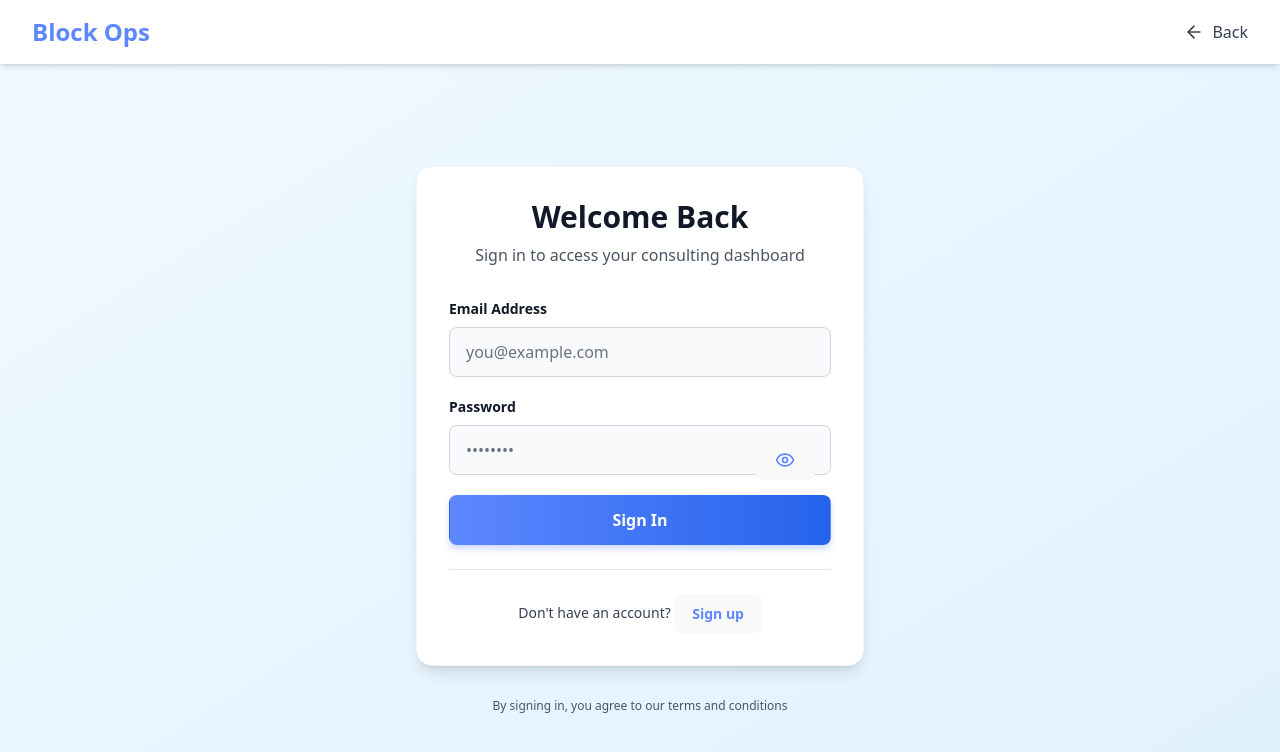
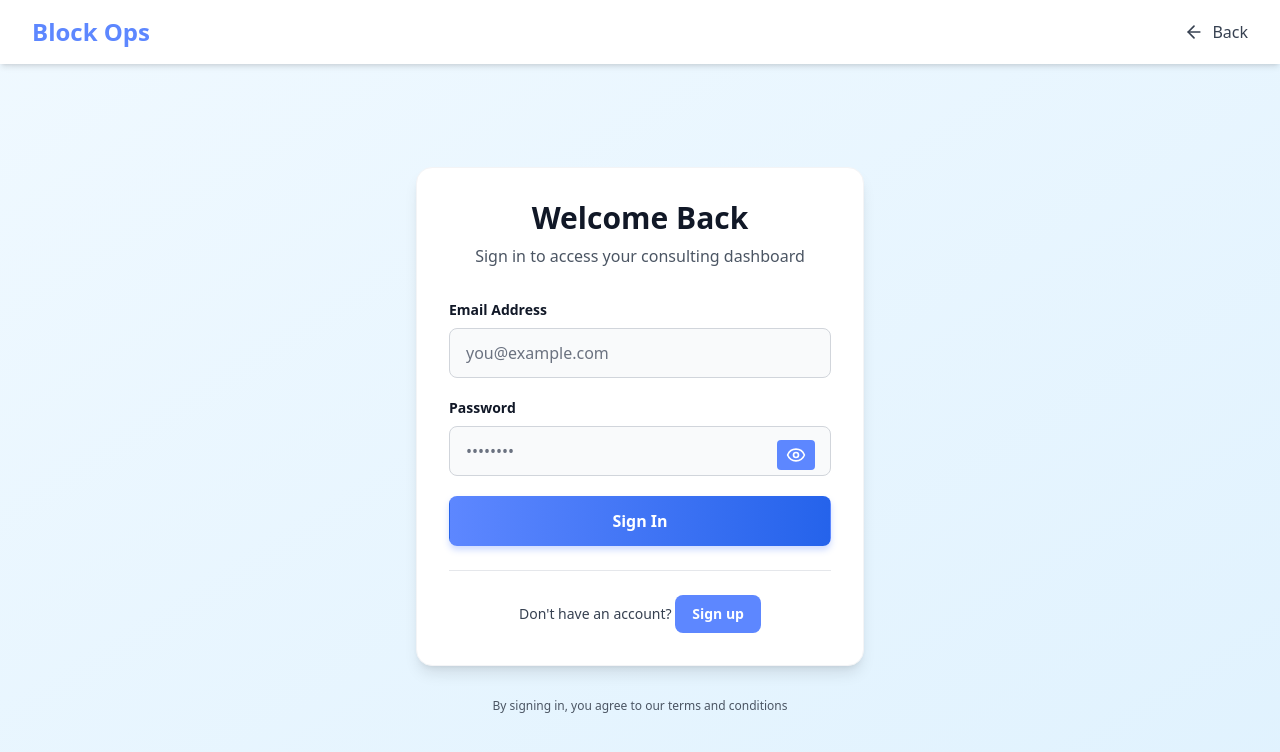
Before and after one commit to mhinman87/BlockOps, a React (Vite) app in the folder frontend/: page /login in a window 1280 px wide. Shown: the top 752 px of the page. Built offline with nearby package versions, Linux system fonts and the light colour scheme; no server answers.

Commit message:
Fix all buttons to have blue backgrounds with white text/icons

```diff
--- a/frontend/src/pages/LoginPage.jsx
+++ b/frontend/src/pages/LoginPage.jsx
@@ -138,8 +138,11 @@ export const LoginPage = () => {
                   <button
                     type="button"
                     onClick={() => setShowPassword(!showPassword)}
-                    style={{ color: '#5d87ff' }}
-                    className="absolute right-4 top-3.5 hover:opacity-80 transition"
+                    style={{
+                      background: '#5d87ff',
+                      color: 'white'
+                    }}
+                    className="absolute right-4 top-3.5 px-2 py-1 rounded hover:opacity-80 transition"
                   >
                     {showPassword ? <EyeOff size={20} /> : <Eye size={20} />}
                   </button>
@@ -172,8 +175,11 @@ export const LoginPage = () => {
                   setIsLogin(!isLogin);
                   setFormData({ email: '', password: '', fullName: '' });
                 }}
-                style={{ color: '#5d87ff' }}
-                className="hover:opacity-80 font-semibold transition"
+                style={{
+                  background: '#5d87ff',
+                  color: 'white'
+                }}
+                className="px-4 py-2 rounded-lg hover:opacity-80 font-semibold transition"
               >
                 {isLogin ? 'Sign up' : 'Sign in'}
               </button>
```
